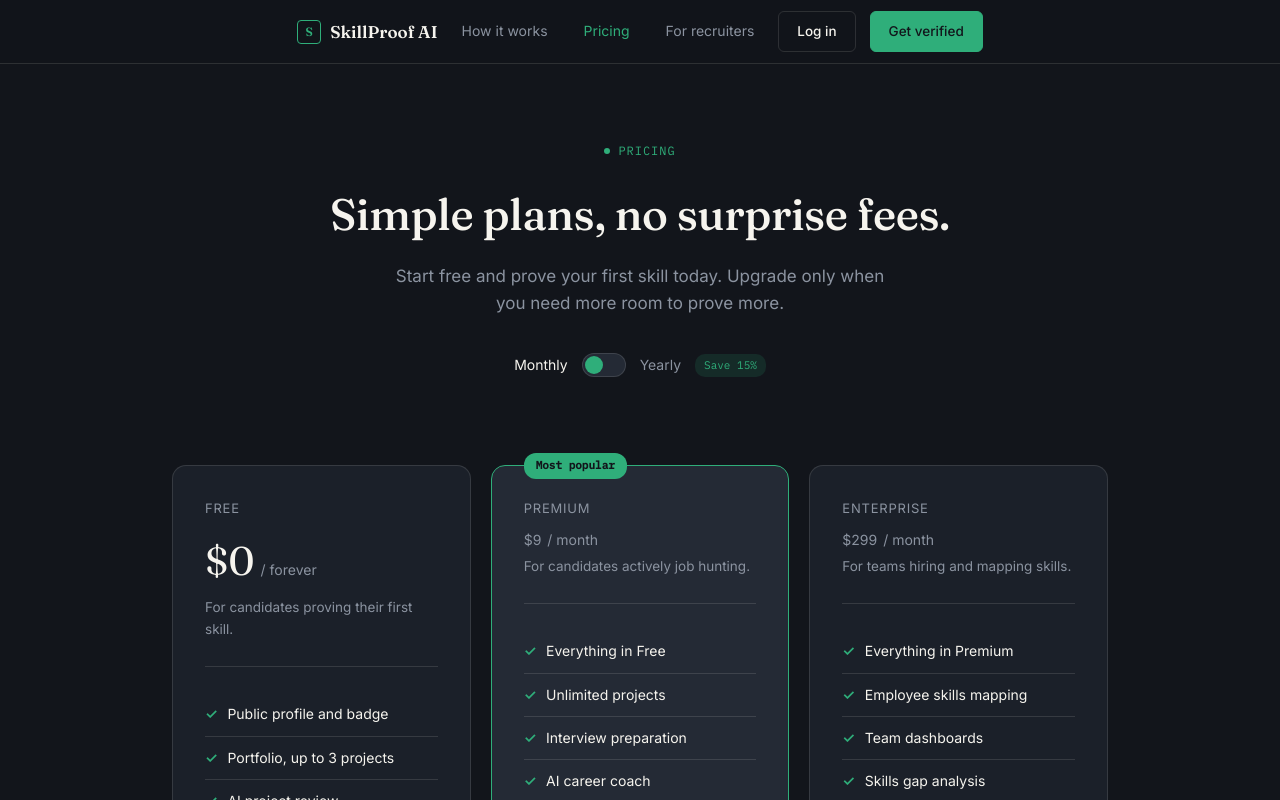
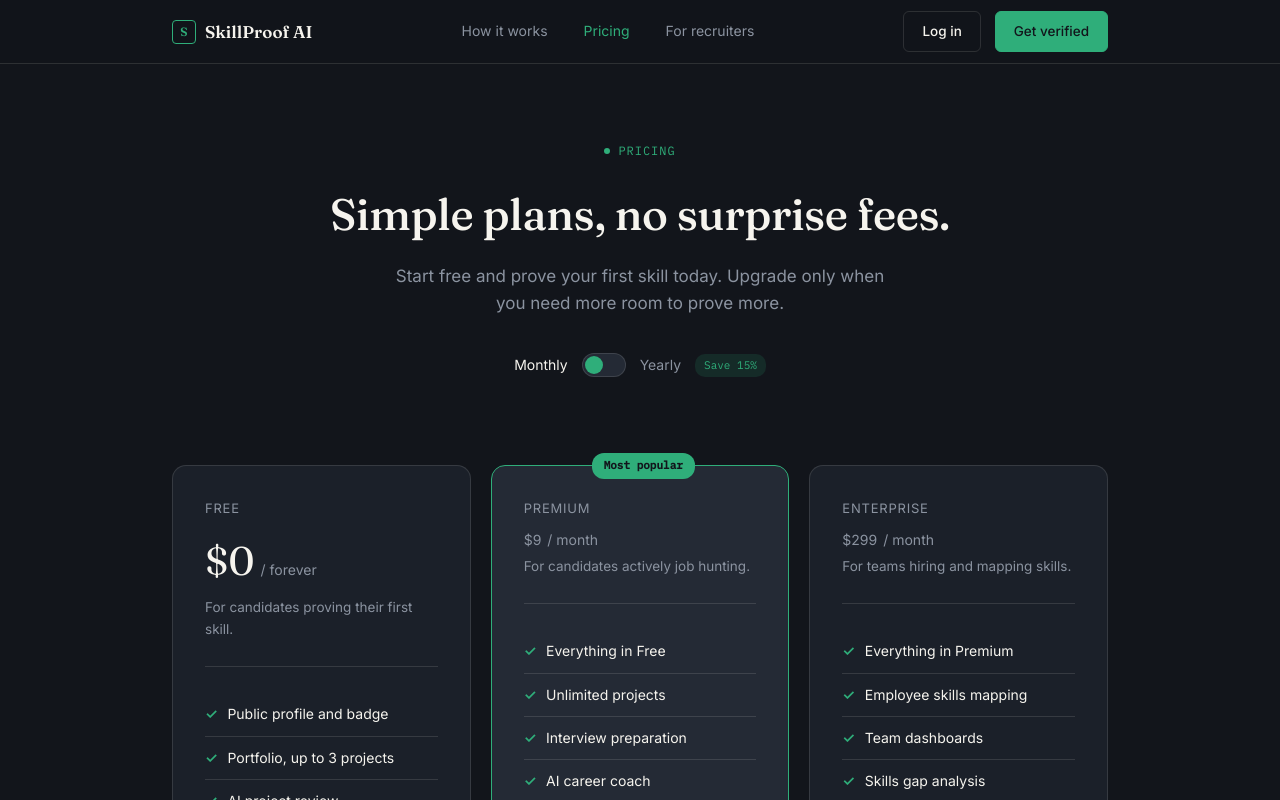
Before and after one commit to mikebishop0/skillproof_ai_frontend, a React (Vite) app: page /pricing in a window 1280 px wide. Shown: the top 800 px of the page. Built offline with nearby package versions, Linux system fonts and the light colour scheme.

Commit message:
Updated landing page and pricing page styles

```diff
--- a/src/pages/public/LandingPage.tsx
+++ b/src/pages/public/LandingPage.tsx
@@ -30,11 +30,11 @@ export default function LandingPage() {
             </h1>
             <p className="lede">
               Stop listing what you claim to know. Upload real projects, pass AI-reviewed
-              assessments, and earn badges recruiters can actually trust — no interview required
+              assessments, and earn badges recruiters can actually trust no interview required
               to prove you&apos;re for real.
             </p>
             <div className="hero-actions">
-              <Link to="/register" className="btn btn-primary">Build your profile — free</Link>
+              <Link to="/register" className="btn btn-primary">Build your profile free</Link>
               <a href="#recruiters" className="btn btn-ghost">I&apos;m hiring</a>
             </div>
             <div className="hero-note">Free forever for up to 3 projects. No credit card.</div>
@@ -80,7 +80,7 @@ export default function LandingPage() {
             <p>
               Anyone can write <strong>&quot;AI engineering,&quot; &quot;DevOps,&quot; &quot;cloud architecture&quot;</strong> on
               a resume. Recruiters have no reliable way to tell a genuine expert from a confident
-              guess — so every hire becomes a bet.
+              guess so every hire becomes a bet.
             </p>
             <p>
               SkillProof AI replaces the guesswork with a paper trail: real projects, AI-reviewed
--- a/src/pages/public/landingPage.css
+++ b/src/pages/public/landingPage.css
@@ -52,6 +52,7 @@
   justify-content: space-between;
   gap: 24px;
   height: 72px;
+  width: 1120px;
 }
 .spai .logo {
   display: flex;
@@ -453,7 +454,7 @@
 .spai .badge-pop {
   position: absolute;
   top: -13px;
-  left: 32px;
+  left: 100px;
   background: var(--spai-verified);
   color: var(--spai-ink);
   font-size: 11px;
@@ -526,6 +527,7 @@
 .spai .final-cta .btn-primary {
   padding: 15px 32px;
   font-size: 16px;
+  width: fit-content;
 }
 
 .spai footer {
--- a/src/pages/public/pricingPage.css
+++ b/src/pages/public/pricingPage.css
@@ -226,7 +226,7 @@
 .spai .badge-pop {
   position: absolute;
   top: -13px;
-  left: 32px;
+  left: 100px;
   background: var(--spai-verified);
   color: var(--spai-ink);
   font-size: 11px;
```
